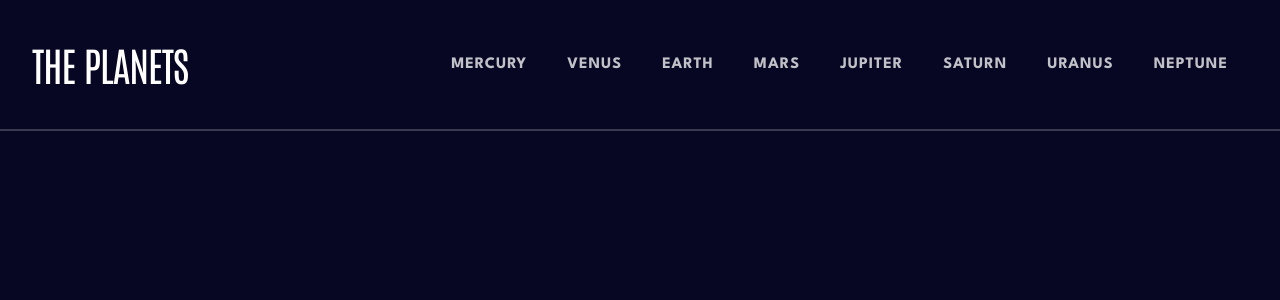
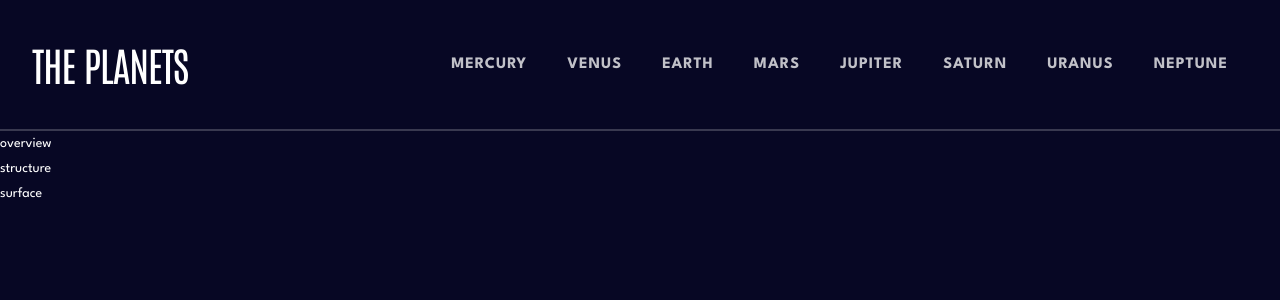
Before and after one commit to CrownedTechie/planets-fact, a React (Vite) app: page /planets/earth in a window 1280 px wide. Shown: the top 300 px of the page. Built offline with nearby package versions, Linux system fonts and the light colour scheme.

Commit message:
--style:: complete header styling and keyboard navigation accessibility

```diff
--- a/src/App.jsx
+++ b/src/App.jsx
@@ -1,9 +1,13 @@
-import { Header } from "./components";
+import { Content, Header } from "./components";
 
 function App() {
   return (
     <>
       <Header />
+
+      <main>
+        <Content />
+      </main>
     </>
   )
 }
--- /dev/null
+++ b/src/components/content/Content.jsx
@@ -0,0 +1,26 @@
+import React from "react";
+import { NavBar } from "../navBar/NavBar";
+import { Tabs } from "../tabs/Tabs";
+import styles from "./Content.module.css";
+
+
+export const Content = () => {
+ return (
+  <React.Fragment>
+   <nav>
+    <ul className={styles.ul}>
+      {/* TABS WILL GO HERE */}
+      <Tabs />
+    </ul>
+   </nav>
+
+   <figure>
+    {/* PICTURE WILL GO HERE AND BE CHANGING DEPENDING ON THE TAB ABOVE SELECTED */}
+   </figure>
+
+   <div>
+    {/* CONTENT OF THE PLANET GOES HERE */}
+   </div>
+  </React.Fragment>
+ );
+};
--- /dev/null
+++ b/src/components/content/Content.module.css
@@ -0,0 +1,3 @@
+.ul-m {
+
+}
--- a/src/components/index.js
+++ b/src/components/index.js
@@ -1,2 +1,3 @@
 export * from "./header/Header";
 export * from "./navBar/NavBar";
+export * from "./content/Content";
--- a/src/components/tabs/Tabs.jsx
+++ b/src/components/tabs/Tabs.jsx
@@ -1,6 +1,17 @@
 export const Tabs = () => {
  return (
   <>
+   <li>
+    <p>overview</p>
+   </li>
+
+   <li>
+    <p>structure</p>
+   </li>
+
+   <li>
+    <p>surface</p>
+   </li>
   </>
  );
 }
```
